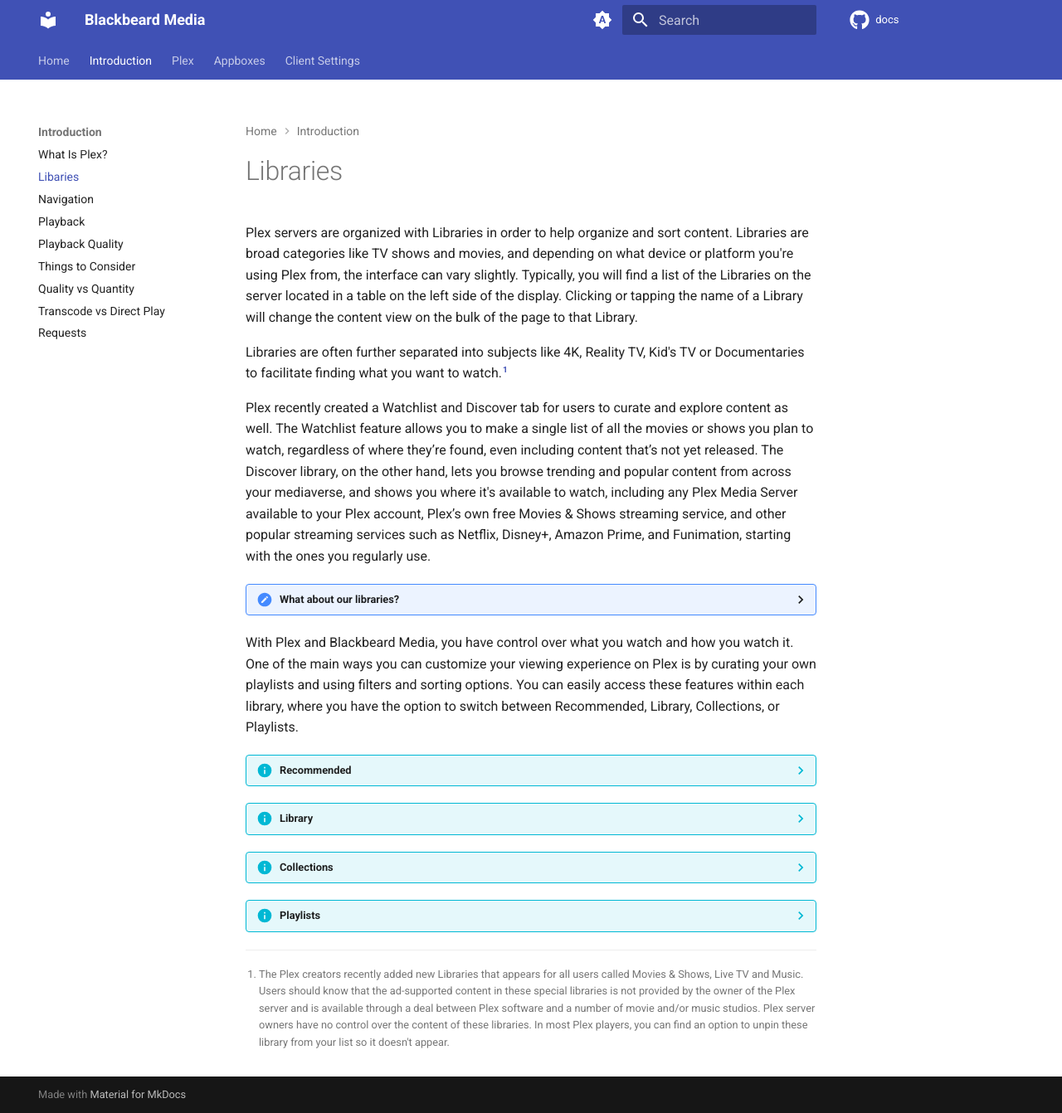
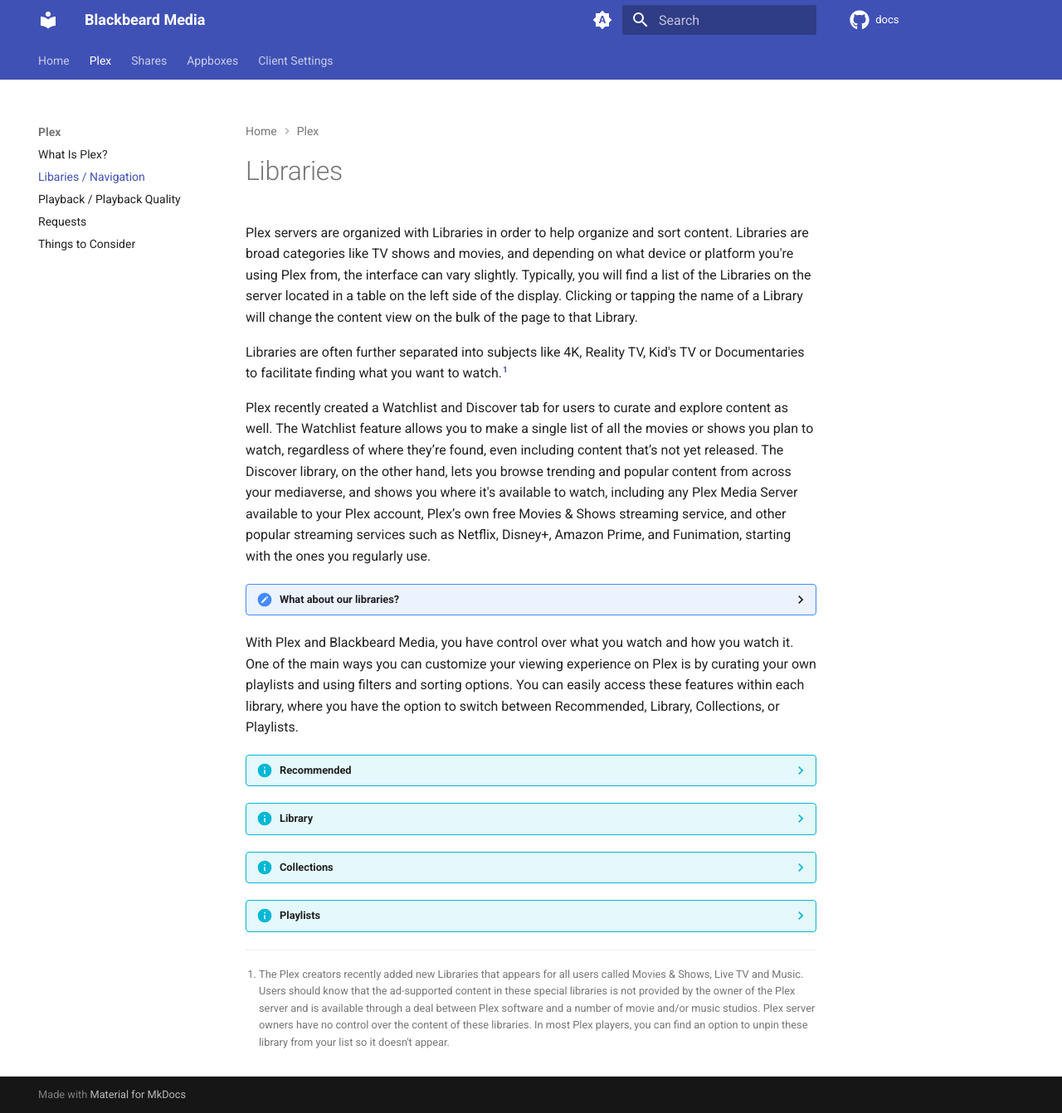
Before and after one commit to neomedia6989/docs-2, an MkDocs documentation site: the page built from docs/introduction/libraries.md, in a window 1280 px wide and 1342 px high. Shown: the whole window at 83% size. Built offline with MkDocs 1.6.1 and Material for MkDocs 9.7.7, drawn with Linux system fonts in a browser that asks for light colours; comment, search, counter and statistics services are not loaded.

Commit message:
Update mkdocs.yml

```diff
--- a/mkdocs.yml
+++ b/mkdocs.yml
@@ -77,17 +77,13 @@
 
 nav:
   - Home: index.md
-  - Introduction:
-    - What Is Plex?: introduction/what-is-plex.md
-    - Libaries: introduction/libraries.md
-    - Navigation: introduction/navigation.md
-    - Playback: introduction/playback.md
-    - Playback Quality: introduction/playback-quality.md
+  - Plex:
+    - What Is Plex?: plex/what-is-plex.md
+    - Libaries / Navigation: introduction/libraries.md
+    - Playback / Playback Quality: introduction/playback.md
+    - Requests: introduction/requests.md
     - Things to Consider: introduction/things-to-consider.md
-    - Quality vs Quantity: introduction/quality-vs-quantity.md
-    - Transcode vs Direct Play: introduction/transcode-vs-direct-play.md
-    - Requests: introduction/requests.md
-  - Plex:
+  - Shares:
     - Creating a Plex Account: plex/creating-your-account.md
     - Accepting your Plex invitation: plex/accepting-your-invite.md
     - Recommended Client Settings: clients/index.md
```
